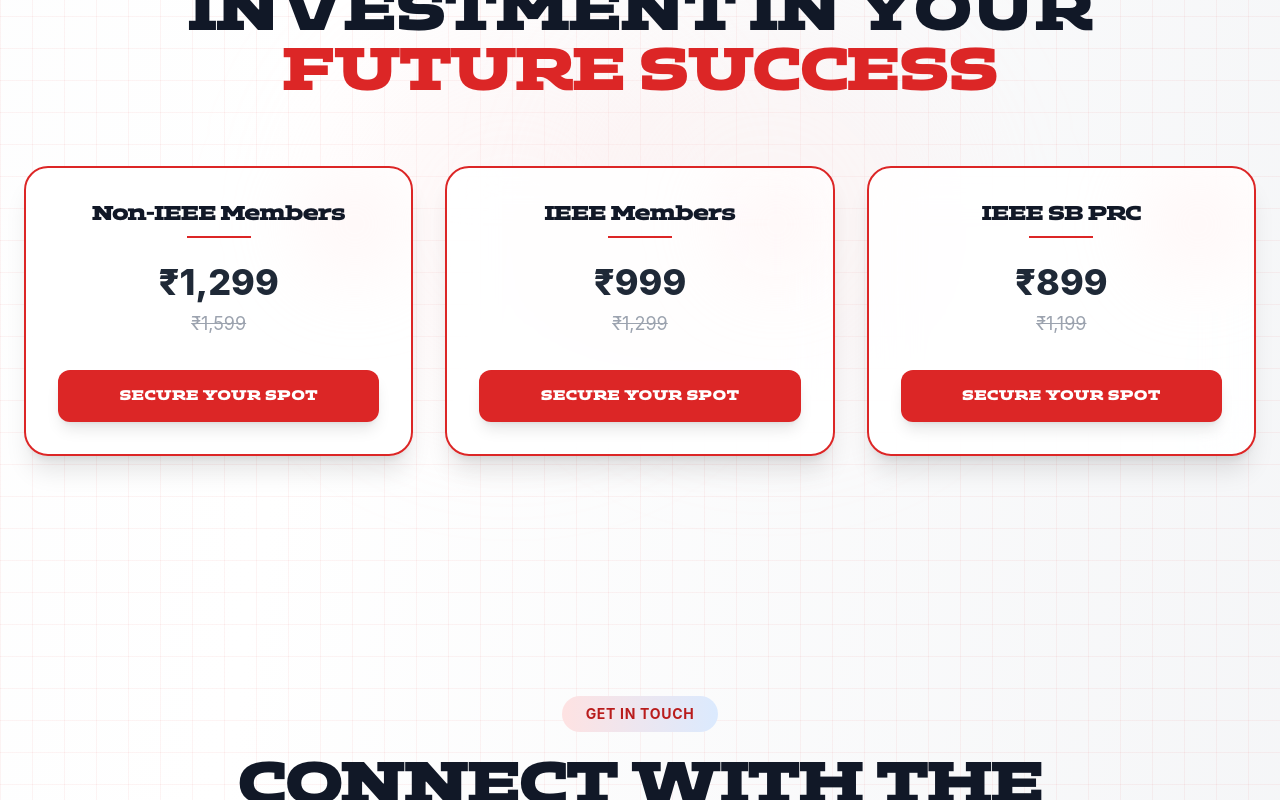
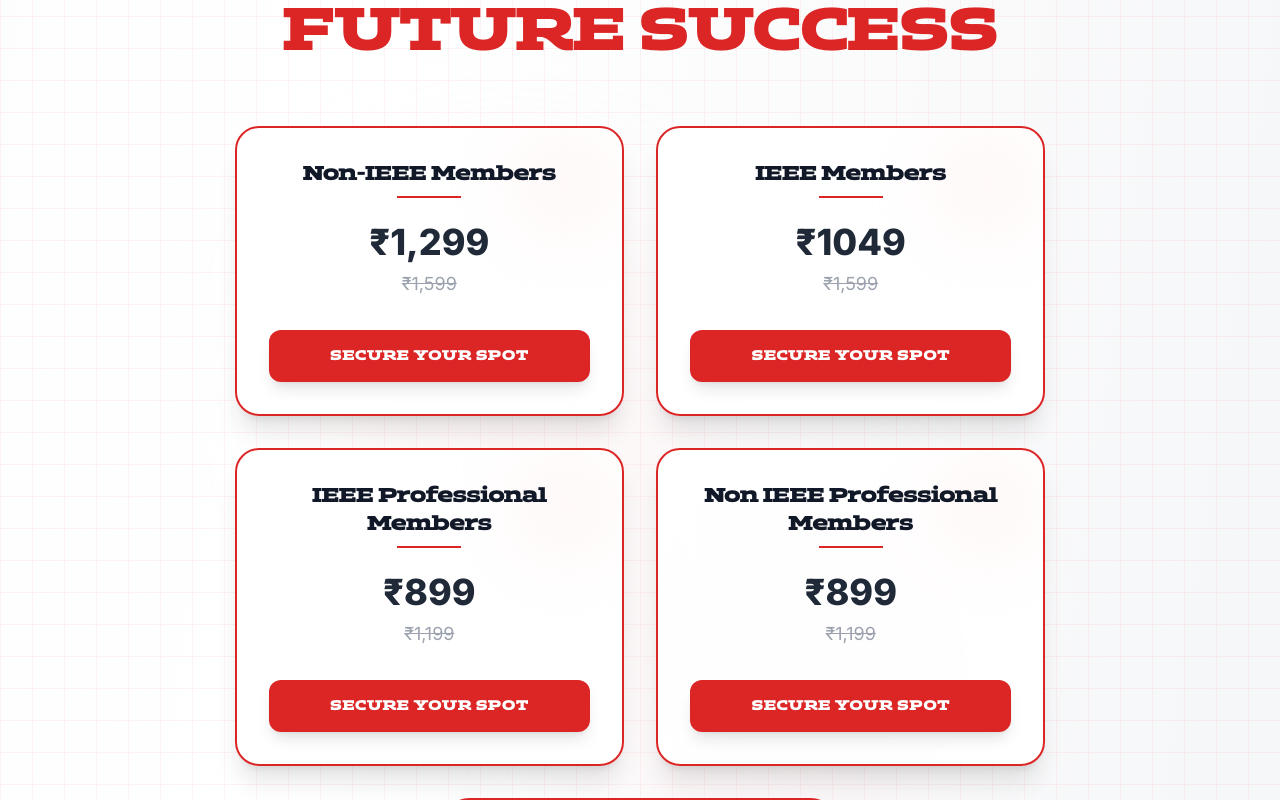
Before and after one commit to hisham1665/vfiesta4, a React (Vite) app: page / in a window 1280 px wide. Shown: the part 6160-6960 px from the top of the page. Built offline with nearby package versions, Linux system fonts and the light colour scheme.

Commit message:
safe version

```diff
--- a/src/components/Tickets.jsx
+++ b/src/components/Tickets.jsx
@@ -50,8 +50,10 @@
 export default function Tickets() {
   const ticketCategories = [
     { heading: 'Non-IEEE Members', price: '₹1,299', originalPrice: '₹1,599' },
-    { heading: 'IEEE Members', price: '₹999', originalPrice: '₹1,299' },
-    { heading: 'IEEE SB PRC', price: '₹899', originalPrice: '₹1,199' }
+    { heading: 'IEEE Members', price: '₹1049', originalPrice: '₹1,599' },
+    { heading: 'IEEE  Professional Members', price: '₹899', originalPrice: '₹1,199' },
+    { heading: 'Non IEEE Professional Members', price: '₹899', originalPrice: '₹1,199' },
+    { heading: 'IEEE SB PRC', price: '₹999', originalPrice: '₹1,299' },
   ]
 
   const containerVariants = {
@@ -67,7 +69,7 @@
   return (
     <motion.section
       id="tickets"
-      className="relative py-20 px-6 max-w-7xl mx-auto"
+      className="relative py-10 px-6 max-w-7xl mx-auto"
       initial="hidden"
       whileInView="visible"
       viewport={{ once: true, amount: 0.2 }}
@@ -92,9 +94,11 @@
           </p> */}
         </motion.div>
 
-        <div className="grid grid-cols-1 md:grid-cols-2 lg:grid-cols-3 gap-8 mb-16">
+        <div className="flex flex-wrap justify-center gap-8 mb-16">
           {ticketCategories.map((ticket, index) => (
-            <TicketCard key={index} ticket={ticket} index={index} />
+            <div key={index} className="w-full md:w-[calc(50%-1rem)] lg:w-[calc(33.333%-1.33rem)]">
+              <TicketCard ticket={ticket} index={index} />
+            </div>
           ))}
         </div>
       </div>
--- a/src/index.css
+++ b/src/index.css
@@ -1,3 +1,6 @@
+/* Import Google Fonts for better typography */
+@import url('https://fonts.googleapis.com/css2?family=Inter:wght@100;200;300;400;500;600;700;800;900&family=JetBrains+Mono:wght@100;200;300;400;500;600;700;800&display=swap');
+
 /* Custom responsive font size for hero heading */
 .custom-hero-heading {
   font-size: 2.2rem;
@@ -26,8 +29,6 @@
     font-size: 7rem;
   }
 }
-/* Import Google Fonts for better typography */
-@import url('https://fonts.googleapis.com/css2?family=Inter:wght@100;200;300;400;500;600;700;800;900&family=JetBrains+Mono:wght@100;200;300;400;500;600;700;800&display=swap');
 
 @tailwind base;
 @tailwind components;
```
